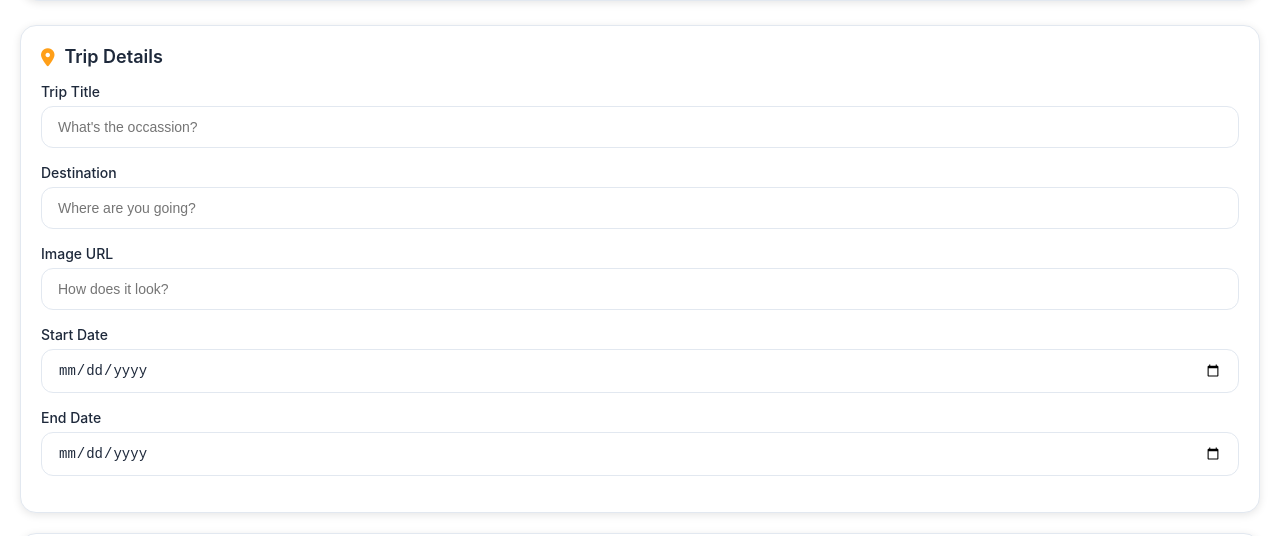
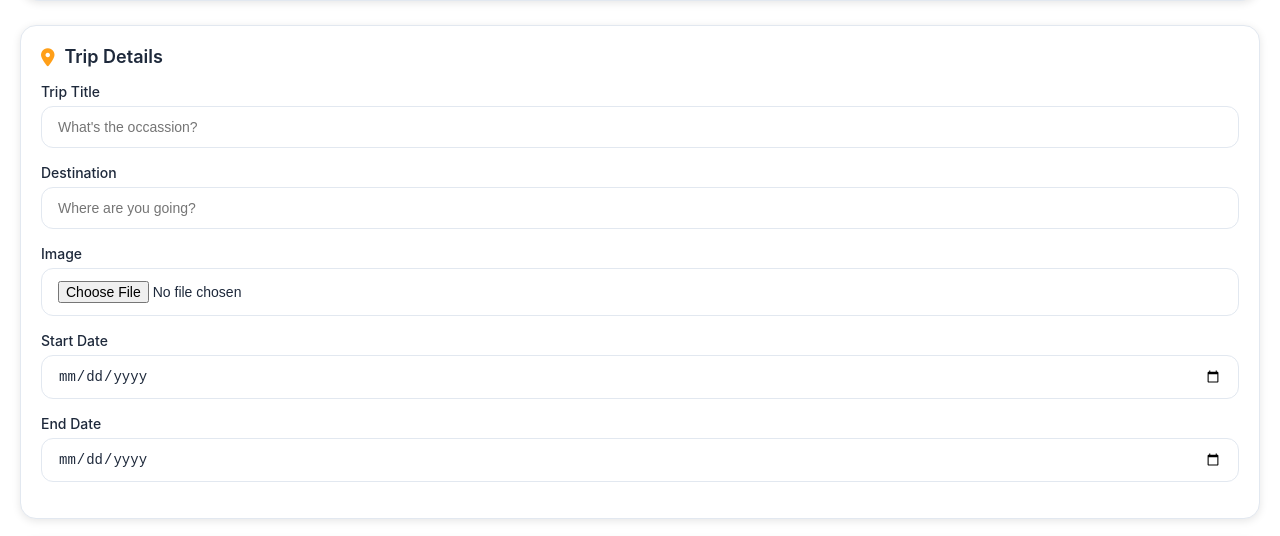
Before and after one commit to ChakshikaGupta0706/TravelPlanner, a website: page public/newtrip.html in a window 1280 px wide. Shown: the part 196-732 px from the top of the page. Drawn offline with Linux system fonts and the light colour scheme; no server answers.

Commit message:
Update newtrip.html

```diff
--- a/public/newtrip.html
+++ b/public/newtrip.html
@@ -37,8 +37,8 @@
                     <input type="text" id="destination" name="destination"required placeholder="Where are you going?">
                 </div>
                 <div class="form-group">
-                    <label for="image">Image URL</label>
-                    <input type="url" id="image" name="image" placeholder="How does it look?" required>
+                    <label for="image">Image</label>
+                    <input type="file" id="image" name="image" placeholder="How does it look?" required>
                 </div>
                 <div class="form-group">
                     <label for="start-date">Start Date</label>
```
